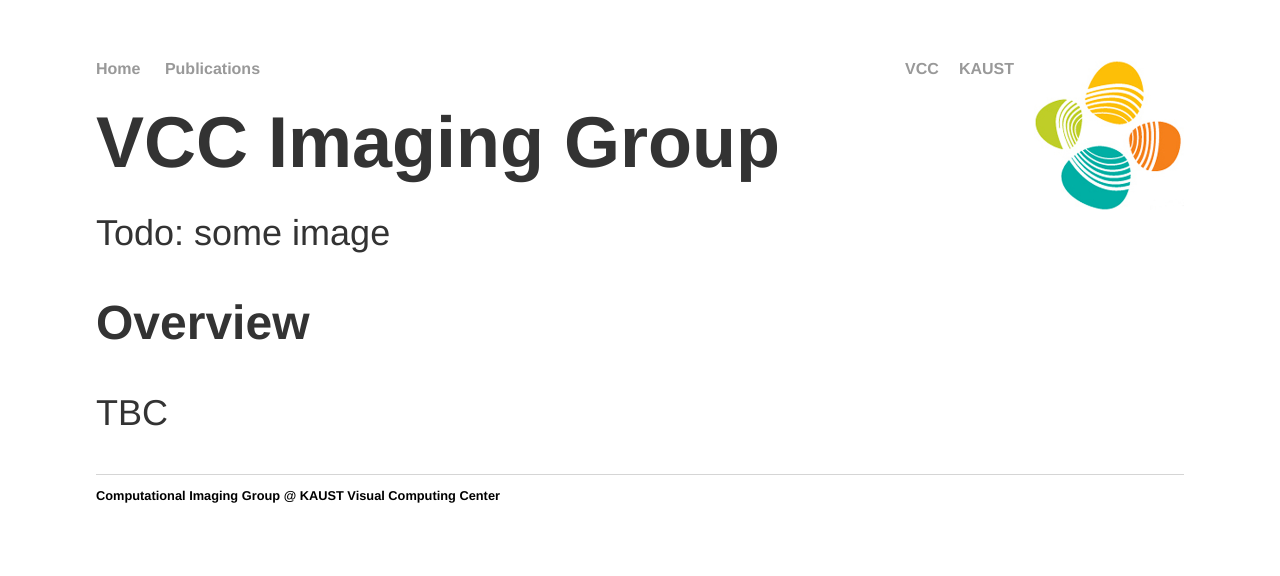
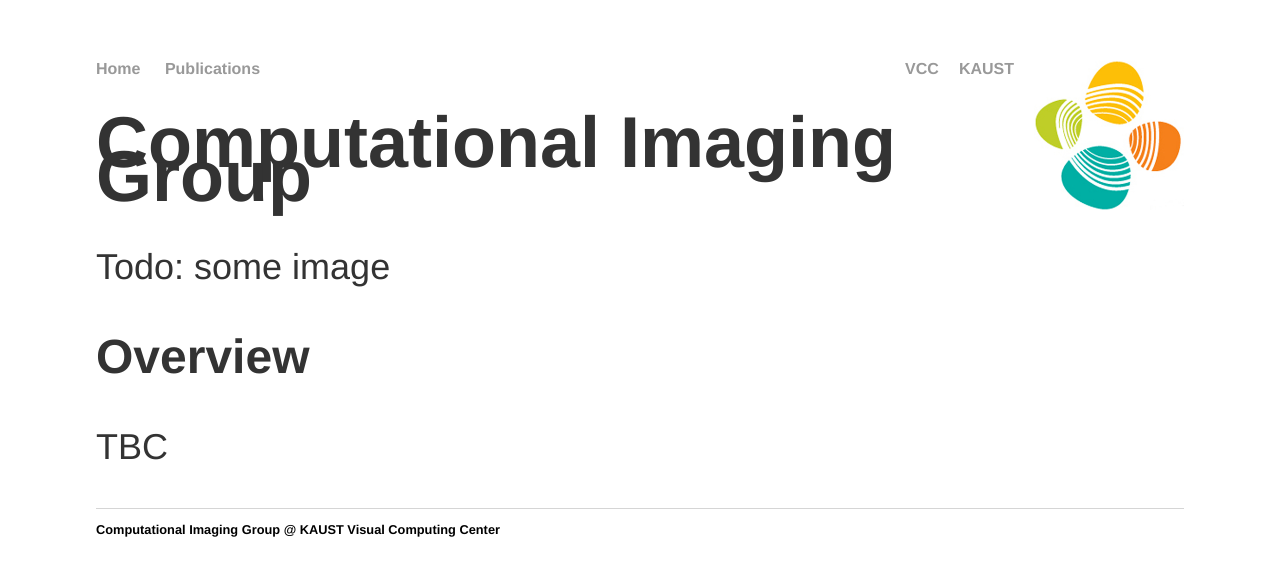
Before and after one commit to vccimaging/vccimaging.github.io, a Jekyll site: the page built from index.md, in a window 1280 px wide. Shown: the top 576 px of the page. Built offline with Jekyll 4.4.1, drawn with Linux system fonts in a browser that asks for light colours.

Commit message:
Update index.md

```diff
--- a/index.md
+++ b/index.md
@@ -1,9 +1,9 @@
 ---
 layout: default
-title: VCC Imaging Group
+title: Computational Imaging Group
 ---
 
-# VCC Imaging Group
+# Computational Imaging Group
 
 Todo: some image
 
```
